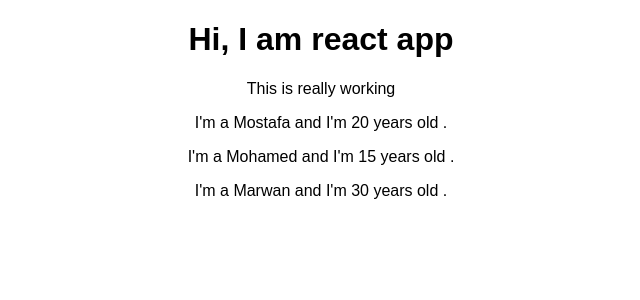
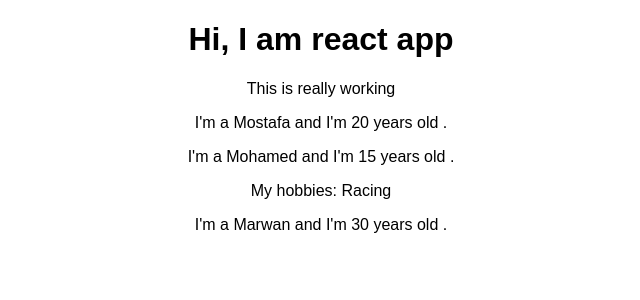
Before and after one commit to mostafahamed15/react-complete-guide, a React (Create React App) app: page / in a window 1280 px wide. Shown: the top 300 px of the page, without its empty margins (319-959 px from the left). Built offline with nearby package versions, Linux system fonts and the light colour scheme.

Commit message:
work with children props

```diff
--- a/src/Person/Person.js
+++ b/src/Person/Person.js
@@ -1,5 +1,10 @@
 import React from 'react';
 const person = (props)=>{
-    return <p>I'm a {props.name} and I'm {props.age} years old .</p>
+    return (
+        <div>
+    <p>I'm a {props.name} and I'm {props.age} years old .</p>
+    <p> {props.children} </p>
+    </div>
+)
 };
 export default person;
```
